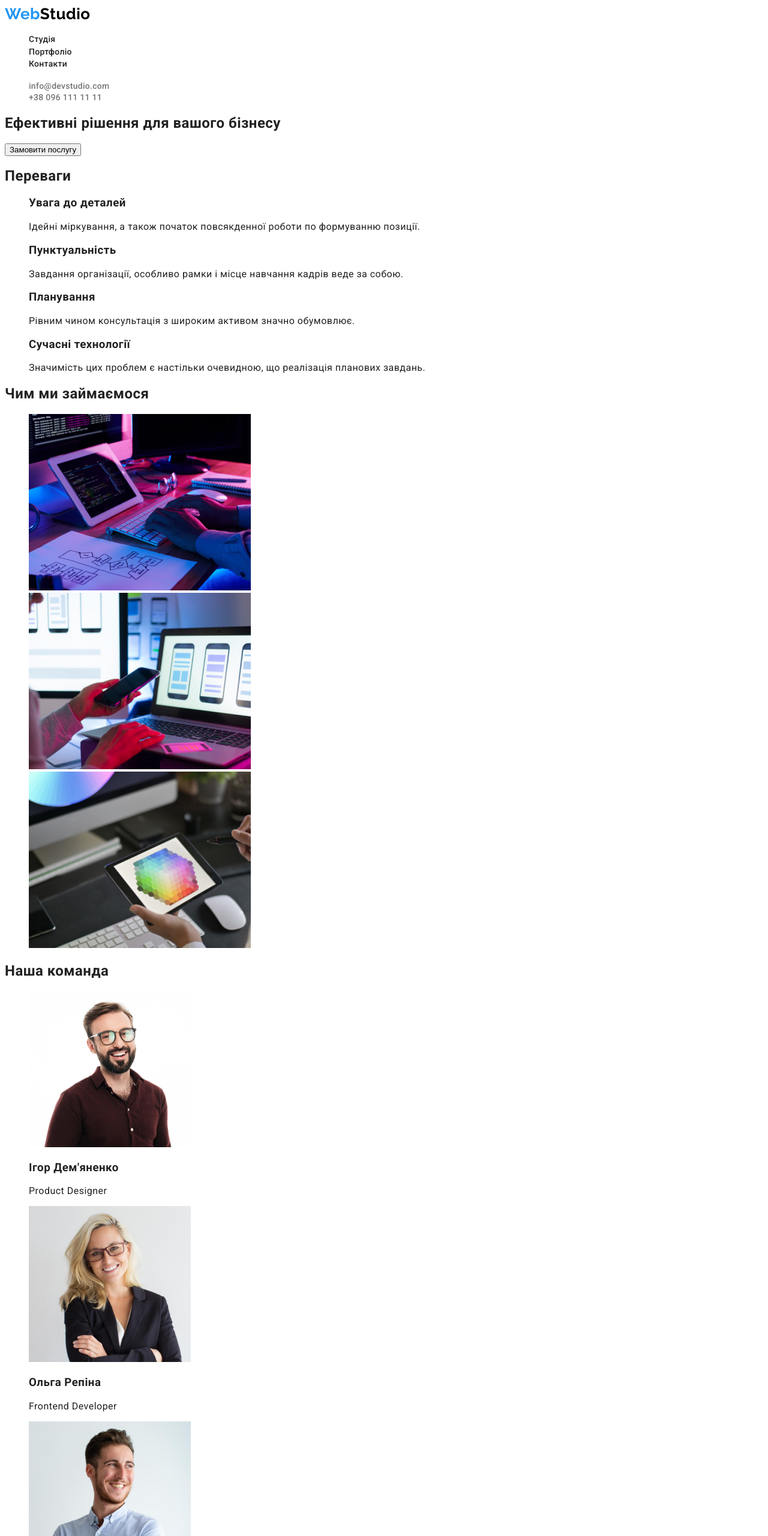
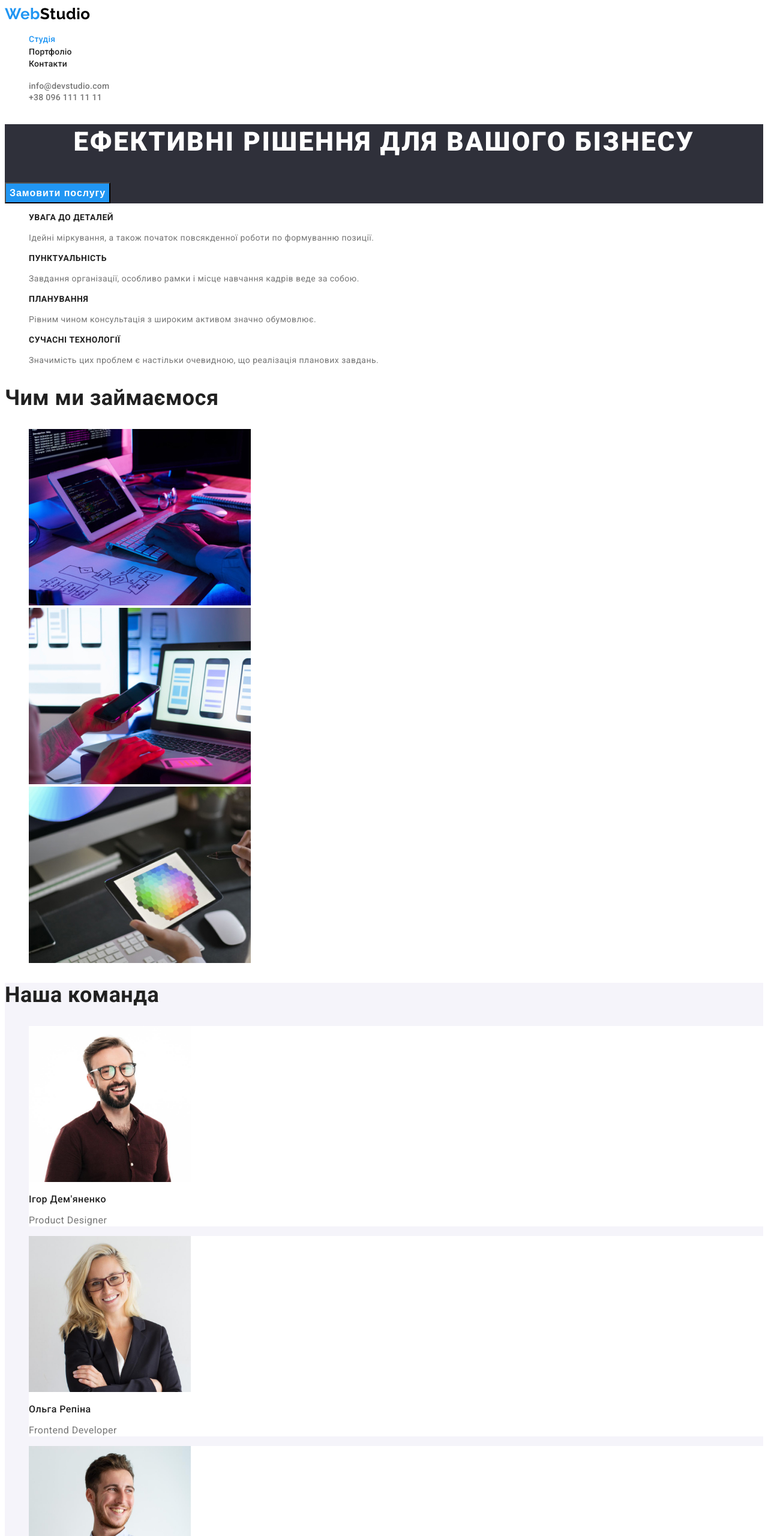
Before and after one commit to AntoninaHoncharenko/goit-markup-hw-02, a plain HTML site: page index.html in a window 1280 px wide. Shown: the top 2560 px of the page at 60% size. Drawn offline with Linux system fonts and the light colour scheme.

Commit message:
add styles index

```diff
--- a/css/styles.css
+++ b/css/styles.css
@@ -31,7 +31,7 @@ a {
   color: var(--accent-color);
 }
 
-.studio {
+.header-studio {
   color: #000000;
 }
 
@@ -57,3 +57,121 @@ a {
 .header-contact:focus {
   color: var(--accent-color);
 }
+
+/* -------Hero-------- */
+
+.hero {
+  /* тимчасовий фон */
+  background-color: #2f303a;
+}
+
+.hero-title {
+  font-weight: 900;
+  font-size: 44px;
+  line-height: 1.36;
+  letter-spacing: 0.06em;
+  text-transform: uppercase;
+  text-align: center;
+  color: var(--secondary-color);
+}
+
+.hero-btn {
+  font-weight: 700;
+  font-size: 16px;
+  line-height: 1.87;
+  color: var(--secondary-color);
+  background-color: var(--accent-color);
+  letter-spacing: 0.06em;
+}
+
+/* -------Benefits------- */
+
+.benefits-title {
+  display: none;
+}
+
+.benefits-subtitle {
+  font-weight: 700;
+  font-size: 14px;
+  line-height: 1.14;
+  text-transform: uppercase;
+}
+
+.benefits-text {
+  font-size: 14px;
+  line-height: 1.71;
+  color: var(--text-color);
+}
+
+/* -------Works------- */
+
+.works-title {
+  font-weight: 700;
+  font-size: 36px;
+  line-height: 1.16;
+}
+
+/* -------Team-------- */
+
+.team {
+  background-color: #f5f4fa;
+}
+
+.team-item {
+  background-color: var(--secondary-color);
+}
+
+.team-title {
+  font-weight: 700;
+  font-size: 36px;
+  line-height: 1.16;
+}
+
+.team-subtitle {
+  font-weight: 500;
+  font-size: 16px;
+  line-height: 1.18;
+}
+
+.team-text {
+  font-size: 16px;
+  line-height: 1.18;
+  color: var(--text-color);
+}
+
+/* ------Footer------*/
+
+.footer {
+  background-color: #2f303a;
+}
+
+.footer-studio {
+  color: var(--secondary-color);
+}
+
+.footer-address {
+  font-style: normal;
+}
+
+.footer-link {
+  font-size: 14px;
+  line-height: 17.1;
+  color: var(--secondary-color);
+}
+
+.footer-contact {
+  font-size: 14px;
+  line-height: 1.17;
+  color: rgba(255, 255, 255, 0.6);
+}
+
+.footer-contact:hover,
+.footer-contact:focus,
+.footer-link:hover,
+.footer-link:focus {
+  color: var(--accent-color);
+}
+
+.current {
+  color: var(--accent-color);
+}
--- a/index.html
+++ b/index.html
@@ -16,9 +16,11 @@
   <body>
     <header class="header">
       <nav class="header-nav">
-        <a href="./index.html" lang="en" class="logo">Web<span class="studio">Studio</span></a>
+        <a href="./index.html" lang="en" class="logo"
+          >Web<span class="header-studio">Studio</span></a
+        >
         <ul class="nav-list">
-          <li class="nav-item"><a class="nav-link" href="">Студія</a></li>
+          <li class="nav-item"><a class="nav-link current" href="">Студія</a></li>
           <li class="nav-item"><a class="nav-link" href="./portfolio.html">Портфоліо</a></li>
           <li class="nav-item"><a class="nav-link" href="">Контакти</a></li>
         </ul>
@@ -128,7 +130,7 @@
     </main>
 
     <footer class="footer">
-      <a class="logo" href="/">Web<span class="studio">Studio</span></a>
+      <a class="logo" href="/">Web<span class="footer-studio">Studio</span></a>
       <address class="footer-address">
         <ul class="footel-list">
           <li class="footer-item">
```
Also changed, not shown: portfolio.html (+5 -3 lines).
